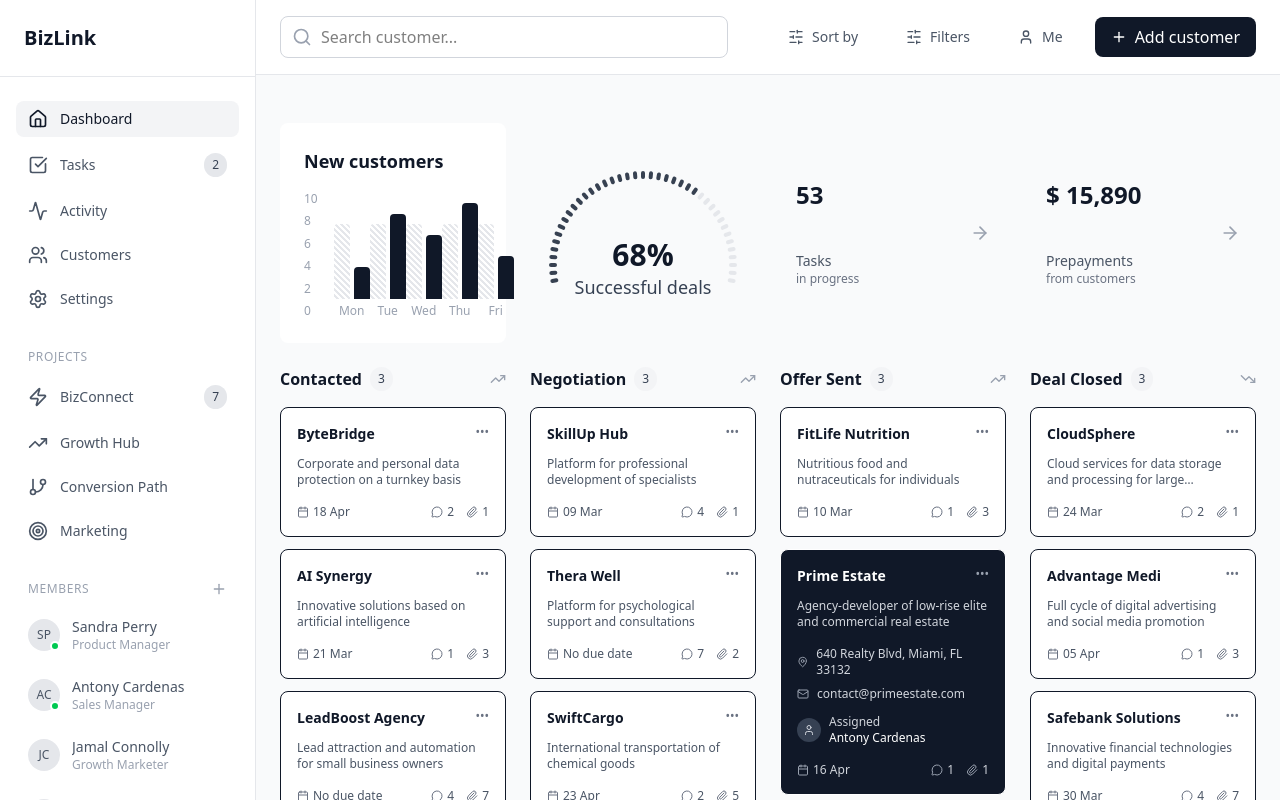
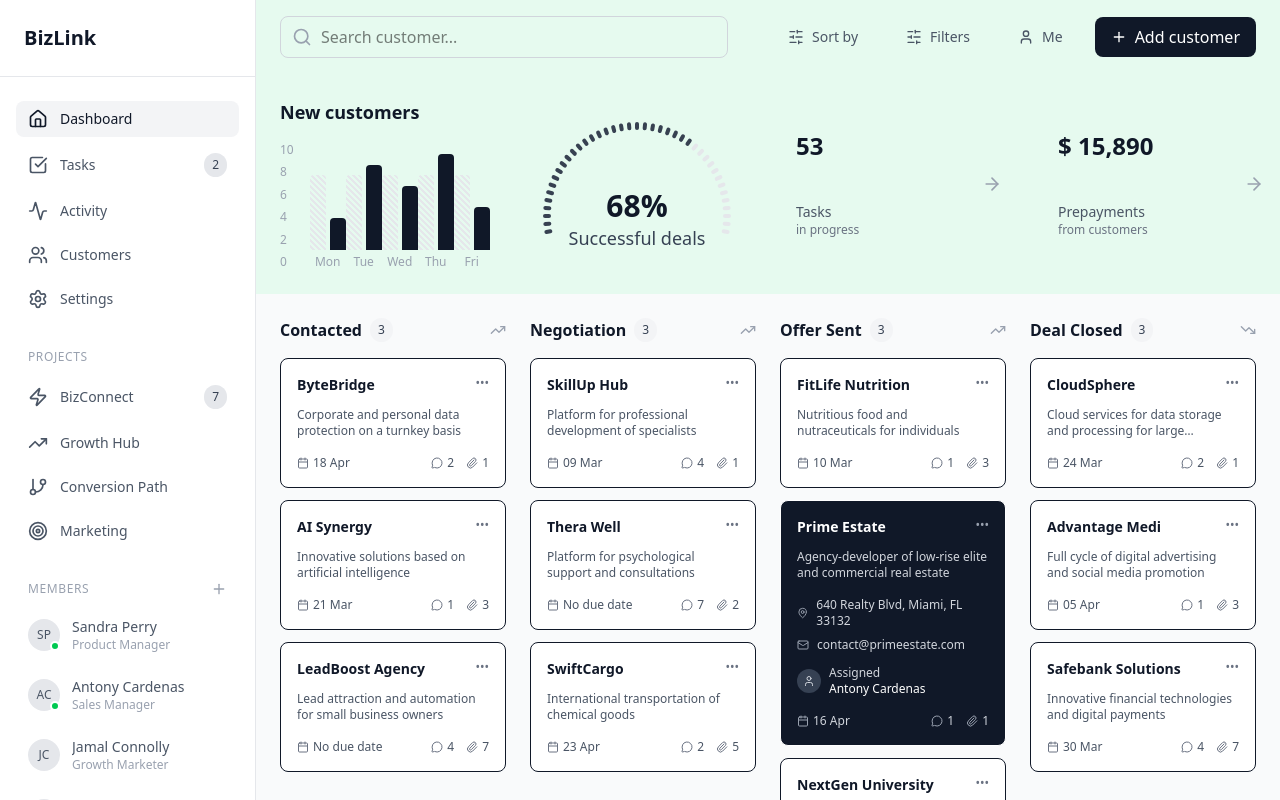
Before and after one commit to ay690/Enlog_Assignment, a React (Vite) app: page / in a window 1280 px wide. Shown: the top 800 px of the page. Built offline with nearby package versions, Linux system fonts and the light colour scheme.

Commit message:
update: dashboard stats

```diff
--- a/src/components/Dashboard/NewCustomersChart.tsx
+++ b/src/components/Dashboard/NewCustomersChart.tsx
@@ -23,7 +23,7 @@ const NewCustomersChart: React.FC = () => {
   const stepValue = Math.ceil(maxValue / ySteps);
 
   return (
-    <div className="p-6 rounded-lg bg-white">
+    <div className="p-6 rounded-lg">
       <h3 className="text-lg font-semibold text-gray-900 mb-4">
         New customers
       </h3>
--- a/src/components/Dashboard/PipelineBoard.tsx
+++ b/src/components/Dashboard/PipelineBoard.tsx
@@ -23,7 +23,7 @@ const PipelineBoard: React.FC = () => {
   };
 
   return (
-    <div className="grid grid-cols-4 gap-6">
+    <div className="grid grid-cols-4 gap-6 p-6">
       {stages.map((stage) => {
         const stageCustomers = getCustomersByStage(stage.key);
         const count = getStageCount(stage.key);
--- a/src/components/Layout/Header.tsx
+++ b/src/components/Layout/Header.tsx
@@ -13,7 +13,7 @@ const Header: React.FC = () => {
   };
 
   return (
-    <header className="bg-white border-b border-gray-200 px-6 py-4">
+    <header className="bg-green-200/30 border-gray-200 px-6 py-4">
       <div className="flex items-center justify-between">
         {/* Search Bar */}
         <div className="flex-1 max-w-md">
@@ -32,19 +32,19 @@ const Header: React.FC = () => {
         {/* Right Side Controls */}
         <div className="flex items-center space-x-4">
           {/* Sort By */}
-          <button className="flex items-center space-x-2 px-4 py-2 text-sm text-gray-600 hover:text-gray-900 hover:bg-gray-50 rounded-lg transition-colors cursor-pointer">
+          <button className="flex items-center space-x-2 px-4 py-2 text-sm text-gray-600 hover:text-gray-900 hover:bg-green-100 rounded-lg transition-colors cursor-pointer">
             <SlidersHorizontal size={16} />
             <span>Sort by</span>
           </button>
 
           {/* Filters */}
-          <button className="flex items-center space-x-2 px-4 py-2 text-sm text-gray-600 hover:text-gray-900 hover:bg-gray-50 rounded-lg transition-colors cursor-pointer">
+          <button className="flex items-center space-x-2 px-4 py-2 text-sm text-gray-600 hover:text-gray-900 hover:bg-green-100 rounded-lg transition-colors cursor-pointer">
             <SlidersHorizontal size={16} />
             <span>Filters</span>
           </button>
 
           {/* User Profile */}
-          <button className="flex items-center space-x-2 px-4 py-2 text-sm text-gray-600 hover:text-gray-900 hover:bg-gray-50 rounded-lg transition-colors cursor-pointer">
+          <button className="flex items-center space-x-2 px-4 py-2 text-sm text-gray-600 hover:text-gray-900 hover:bg-green-100 rounded-lg transition-colors cursor-pointer">
             <User size={16} />
             <span>{currentUser?.name}</span>
           </button>
--- a/src/pages/Dashboard.tsx
+++ b/src/pages/Dashboard.tsx
@@ -9,8 +9,8 @@ const Dashboard: React.FC = () => {
   const { stats } = useAppSelector((state) => state.dashboard);
 
   return (
-    <div className="space-y-6 p-6">
-      <div className="grid grid-cols-1 md:grid-cols-4 gap-6">
+    <div className="-mt-6">
+      <div className="grid grid-cols-1 md:grid-cols-4 gap-6 bg-green-200/30">
         <NewCustomersChart />
         <CircularProgress
           percentage={stats.successfulDeals}
```
